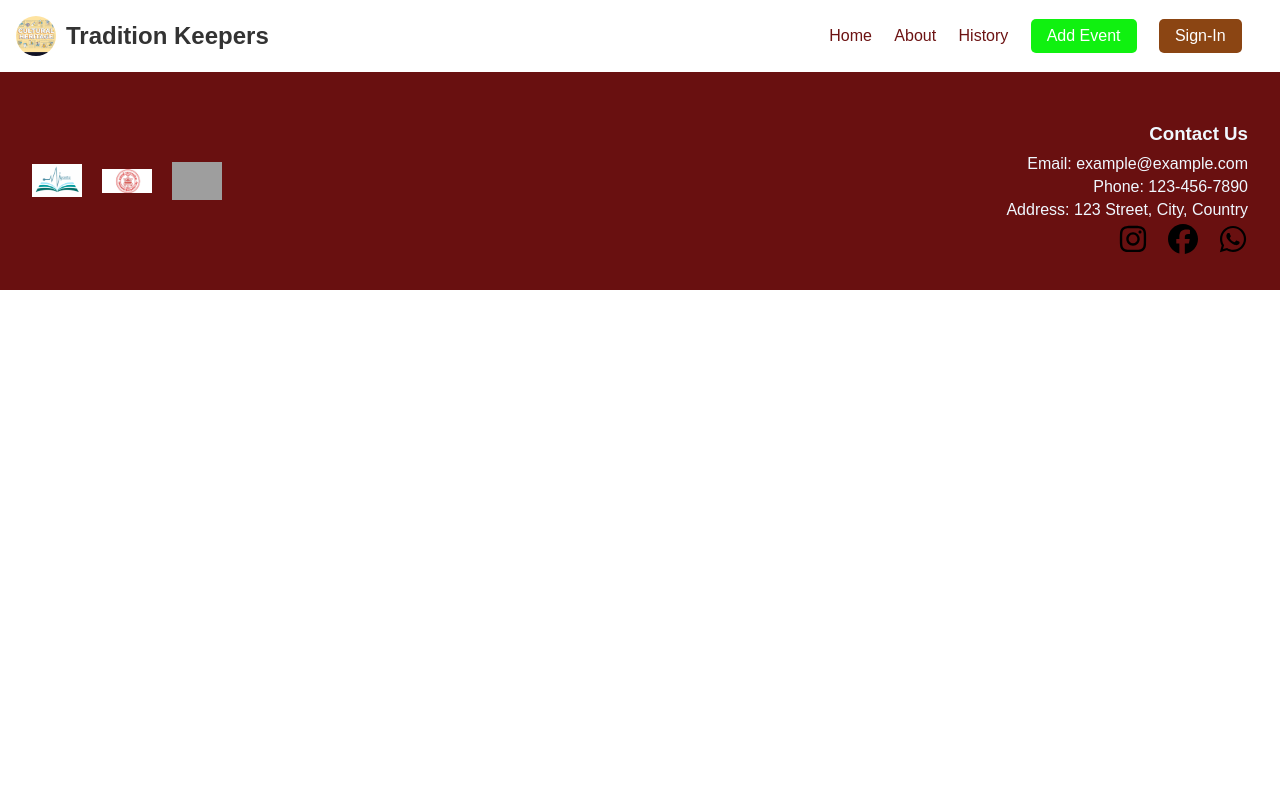
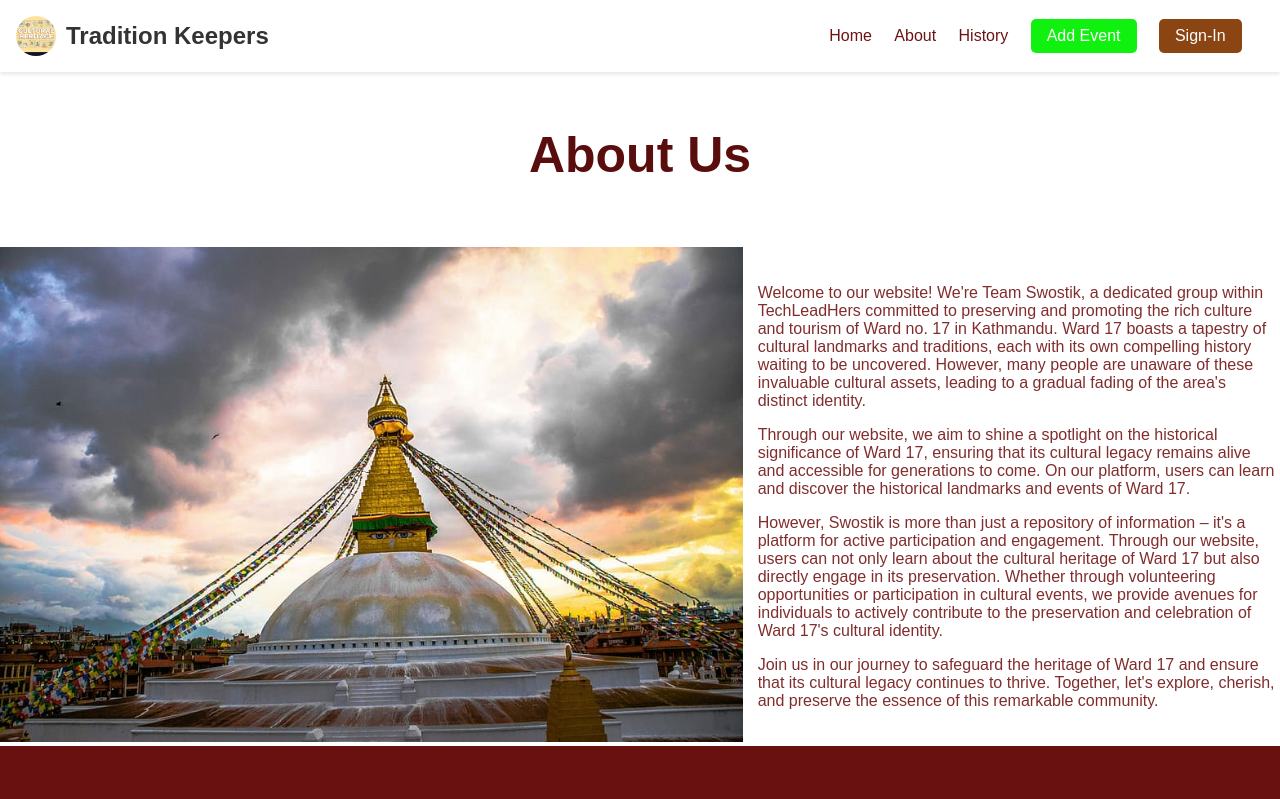
Before and after one commit to jyotiraut/TechLeader_Project, a React (Vite) app in the folder frontend/: page /about in a window 1280 px wide. Shown: the top 799 px of the page. Built offline with nearby package versions, Linux system fonts and the light colour scheme; grey boxes are pictures that could not be loaded.

Commit message:
About page and history testing

```diff
--- a/frontend/src/App.jsx
+++ b/frontend/src/App.jsx
@@ -6,6 +6,8 @@ import Footer from './Components/common/footer/footer';
 import Login from './Components/login/login';
 import SignUp from './Components/signup/signUp';
 import AddEvent from './Components/event/event';
+import About from './Components/about/about';
+import History from './Components/history/history';
 import{Toaster } from 'react-hot-toast';
 import { BrowserRouter , Route, Routes } from 'react-router-dom';
 
@@ -18,6 +20,9 @@ const App = () => {
         <Route path='/signup' element={<SignUp />} />
         <Route path='/login' element={<Login />} />
         <Route path='/add-event' element={<AddEvent />} />
+        <Route path='/about' element={<About />} />
+        <Route path='/history' element={<History/>}/>
+
       </Routes>
       <Footer />
       <Toaster />
--- /dev/null
+++ b/frontend/src/Components/about/about.css
@@ -0,0 +1,39 @@
+.about-container {
+    display: flex;
+    flex-direction: column;
+    justify-content: center;
+    align-items: center;
+    margin-top: 20px;
+  }
+
+  .about-heading {
+    font-size: 25px;
+    font-weight: bold;
+    color: rgb(90, 13, 13); /* Setting the text color to red */
+    margin-bottom: 30px;
+  }
+
+  .about-content {
+    display: flex;
+    flex-direction: row;
+    justify-content: space-evenly;
+    align-items: center;
+  }
+
+  .about-image {
+    margin-right: 15px;
+  }
+
+  .about-image img {
+    max-width: 100%;
+    height: auto;
+  }
+
+  .about-text {
+    width: 50%; /* Adjust this width as needed */
+    justify-content: space-between;
+  }
+
+  .about-text p {
+    color: rgb(129, 45, 45); /* Setting the text color to red */
+  }
--- /dev/null
+++ b/frontend/src/Components/about/about.jsx
@@ -0,0 +1,33 @@
+import React from 'react';
+import './about.css';
+
+const About = () => {
+  return (
+    <div className="about-container">
+      <div className="about-heading">
+        <h1>About Us</h1>
+      </div>
+      <div className="about-content">
+        <div className="about-image">
+          <img src="/src/Components/Home/temple1.jpg" alt="About us" />
+        </div>
+        <div className="about-text">
+          <p>
+            Welcome to our website! We're Team Swostik, a dedicated group within TechLeadHers committed to preserving and promoting the rich culture and tourism of Ward no. 17 in Kathmandu. Ward 17 boasts a tapestry of cultural landmarks and traditions, each with its own compelling history waiting to be uncovered. However, many people are unaware of these invaluable cultural assets, leading to a gradual fading of the area's distinct identity.
+          </p>
+          <p>
+          Through our website, we aim to shine a spotlight on the historical significance of Ward 17, ensuring that its cultural legacy remains alive and accessible for generations to come. On our platform, users can learn and discover the historical landmarks and events of Ward 17.
+          </p>
+          <p>
+          However, Swostik is more than just a repository of information – it's a platform for active participation and engagement. Through our website, users can not only learn about the cultural heritage of Ward 17 but also directly engage in its preservation. Whether through volunteering opportunities or participation in cultural events, we provide avenues for individuals to actively contribute to the preservation and celebration of Ward 17's cultural identity.
+          </p>
+          <p>
+          Join us in our journey to safeguard the heritage of Ward 17 and ensure that its cultural legacy continues to thrive. Together, let's explore, cherish, and preserve the essence of this remarkable community.
+          </p>
+        </div>
+      </div>
+    </div>
+  );
+};
+
+export default About;
--- /dev/null
+++ b/frontend/src/Components/history/history.css
@@ -0,0 +1,37 @@
+.history-container {
+    margin: 2in;
+  }
+
+  .history-heading {
+    font-size: 2cm;
+    margin-bottom: 2cm;
+  }
+
+  .history-content {
+    display: flex;
+    justify-content: space-between;
+    line-height: 1.8;
+  }
+
+  .history-image img {
+    max-width: 90%;
+    height: auto;
+  }
+
+  .history-description {
+    width: 50%;
+  }
+
+  .history-section {
+    margin-top: 2cm;
+  }
+
+  .history-subheading {
+    font-size: 1.5cm;
+    margin-bottom: 1.8cm;
+  }
+
+  .history-paragraph {
+    text-align: justify;
+    line-height: 1.8;
+  }
--- /dev/null
+++ b/frontend/src/Components/history/history.jsx
@@ -0,0 +1,38 @@
+import React from 'react';
+import './history.css';
+
+const History = () => {
+  return (
+    <div className="history-container">
+      <div className="history-heading">Indrayani Temple</div>
+      <div className="history-content">
+        <div className="history-image">
+          <img src="/src/Components/Home/temple1.jpg" alt="Indraynai Temple" />
+        </div>
+        <div className="history-description">
+          <p>
+            <strong>Name:</strong> Indrayani Temple <br />
+            <strong>Alternative names:</strong> Lhuti Maru Ajima Temple, Indrani Temple, Lunti Ajima, Luntimaru <br />
+            <strong>Location:</strong> P873+H2J, Kathmandu 44600 <br />
+            <strong>Time:</strong> Open 24 hours <br />
+            <strong>Details:</strong> Shaktism Temple, partially damaged 2015 by earthquake. Three Roof Temple (Pagoda Style) of Indrayani (Astra Matrika). Ajima means "grandmother" and represent a group of Mother Goddesses.<br/>
+          </p>
+        </div>
+      </div>
+      <div className="history-section">
+        <div className="history-subheading">History of Indrayani Temple</div>
+        <p className="history-paragraph">
+          The Indrayani Jatra, a once vibrant festival in Kathmandu, Nepal, has gradually faded away over the past decades, leaving behind only stories and memories. Traditions like raising a 48-feet ceremonial pole and rituals like Aju Aji Dya and Paa Pi Wonegu have vanished, lost to time. <br /><br />
+
+          The festival is rooted in the story of Goddess Indrayani, who was mistreated by her family but later became wealthy through a magical pot of gold. She then held her own celebration, distancing herself from her family's extravagance. <br /><br />
+
+          Historically, the festival was grander, but today it struggles to maintain its traditions. Many rituals, like the snake oblation and the procession with Indrayani's idol, have seen visible changes or losses. The decline is attributed to factors like the disappearance of fields where ritual items were sourced, lack of public interest, and a change in lifestyle leading to fewer people participating. <br /><br />
+
+          Efforts to preserve the festival face challenges, including a lack of knowledge passed down from elders and a dwindling number of locals involved in organizing and participating. The festival's importance seems to be diminishing in the eyes of some, as changing priorities and lifestyles take precedence.
+        </p>
+      </div>
+    </div>
+  );
+};
+
+export default History;
--- a/frontend/src/Components/login/login.css
+++ b/frontend/src/Components/login/login.css
@@ -12,7 +12,7 @@
     padding: 18px;
     border-radius: 8px;
     box-shadow: 0 4px 6px rgba(0, 0, 0, 0.1);
-    background-color: #f3f4f6;
+    background-color: #f3dddd;
 }
 .login-form .inputfield{
     margin-top: 10px;
@@ -23,7 +23,7 @@
     font-size: 2rem;
     font-weight: 600;
     text-align: center;
-    color: #3b82f6; /* Blue color */
+    color: #1b407b; /* Blue color */
 }
 
 .label {
@@ -49,7 +49,7 @@
     margin-top: 16px;
     border: none;
     border-radius: 4px;
-    background-color: #ef4444; /* Red color */
+    background-color: #9c2b2b; /* Red color */
     color: #fff;
     font-size: 1rem;
     font-weight: 600;
@@ -59,7 +59,7 @@
 }
 
 .btn-login:hover {
-    background-color: #dc2626; /* Darker red color on hover */
+    background-color: #6f1212; /* Darker red color on hover */
 }
 
 .link-signup {
--- a/frontend/src/Components/navbar/navbar.jsx
+++ b/frontend/src/Components/navbar/navbar.jsx
@@ -12,8 +12,8 @@ function Navbar() {
       </div>
       <div className="navbar-menu">
         <Link to="/" className="navbar-item">Home</Link>
-        <Link to="#" className="navbar-item">About</Link>
-        <Link to="#" className="navbar-item">History</Link>
+        <Link to="/about" className="navbar-item">About</Link>
+        <Link to="/history" className="navbar-item">History</Link>
         <Link to="/add-event" className="navbar-item event-btn" >Add Event</Link>
         <Link to="/login" className="navbar-item signin-btn">Sign-In</Link>
       </div>
```
